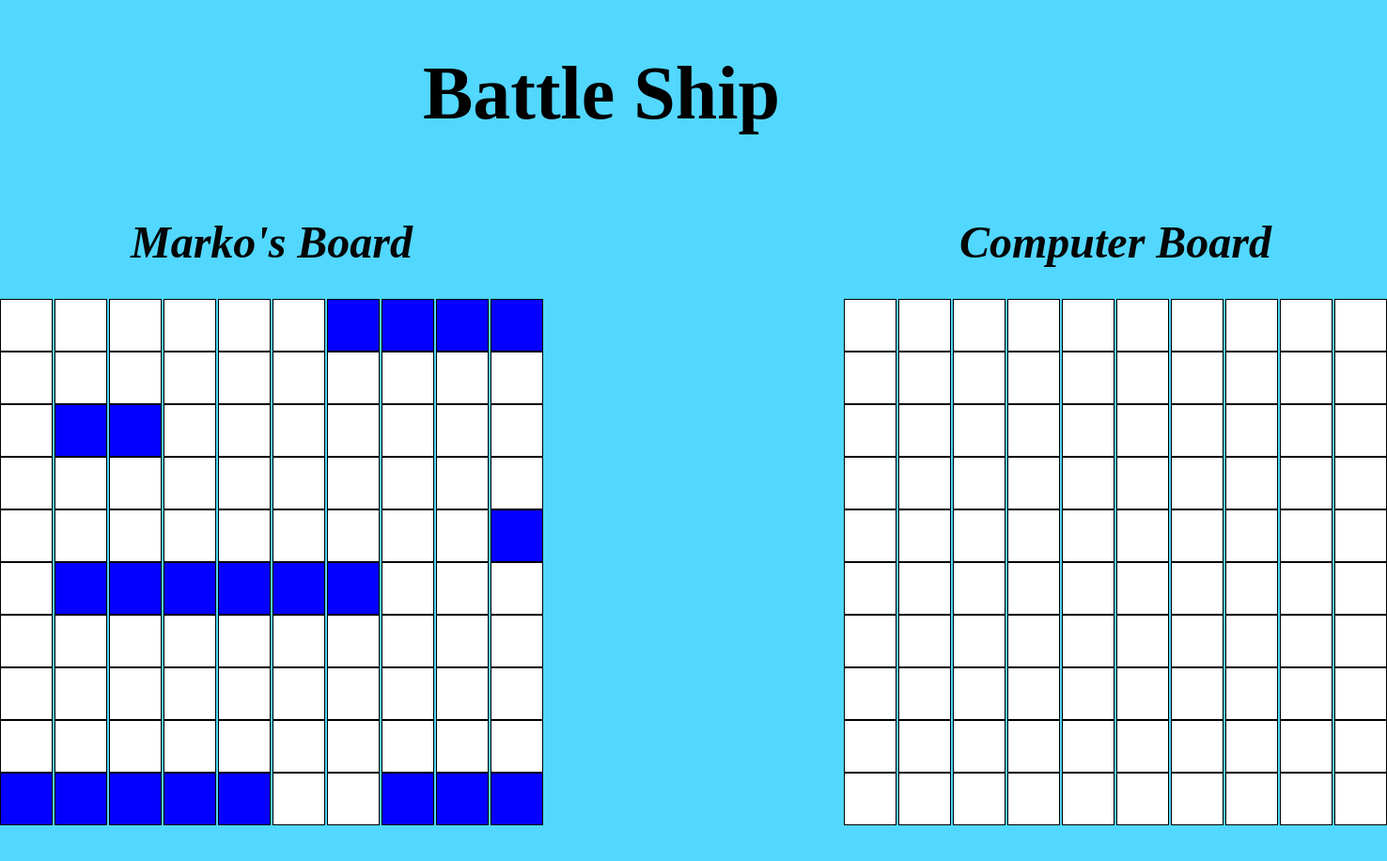
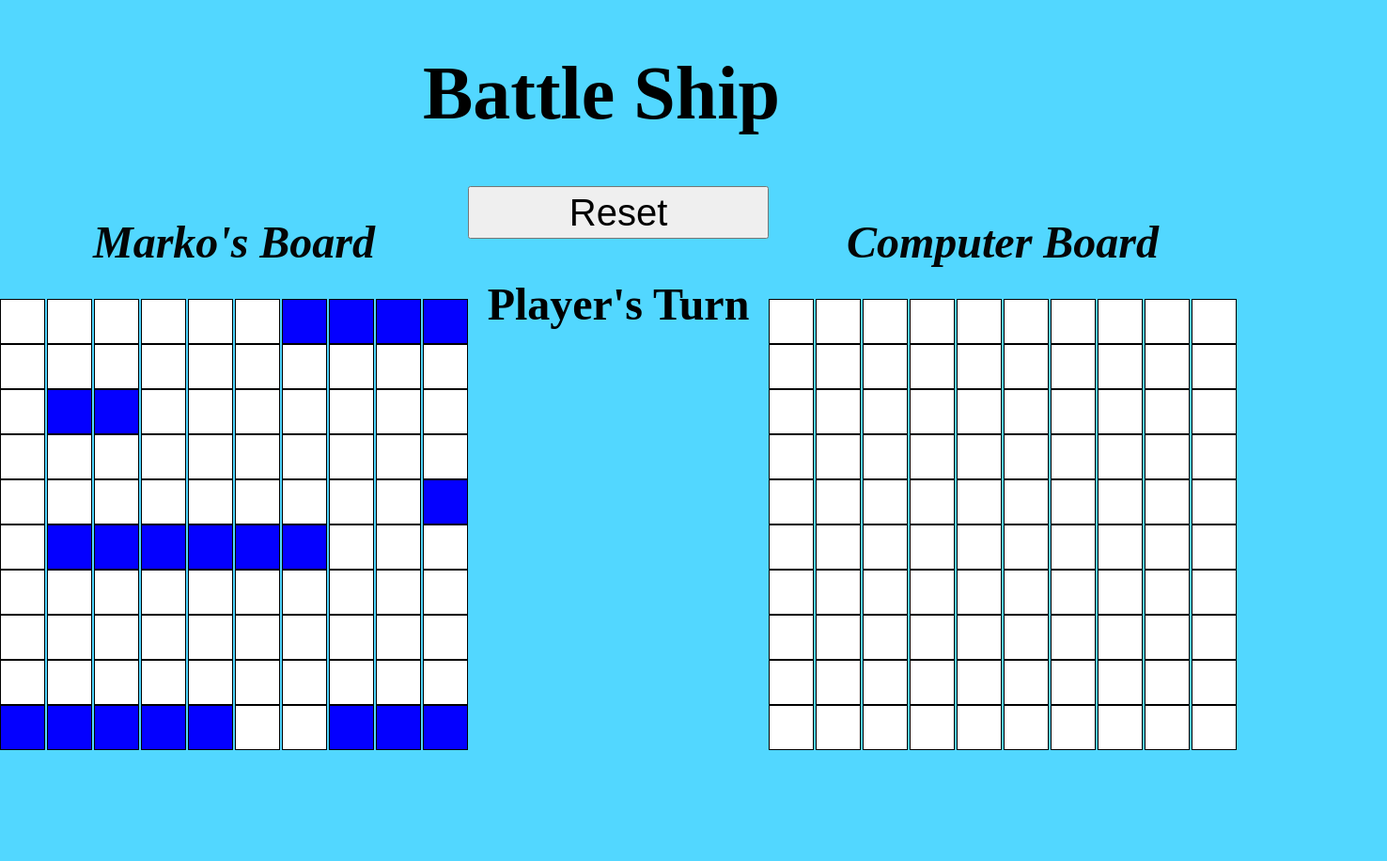
Before and after one commit to MarkoMTP/BattleShip, a website built with webpack: page index.html in a window 1280 px wide. Both pictures are taken after a click on the button "Play Game". Shown: the top 916 px of the page at 94% size, 1476 px wide, since content can reach past the window. Built offline with nearby package versions, Linux system fonts and the light colour scheme.

Commit message:
fixed bug of not showing the game status and reset btn

```diff
--- a/src/interface.js
+++ b/src/interface.js
@@ -1,4 +1,4 @@
-import displayBoard from './displayBoard';
+import displayBoard from './displayBoard.js';
 import randomGame from './randomGame';
 import './styles/interface.css';
 
@@ -55,7 +55,5 @@ export default function displayGame(game) {
 
   container.appendChild(middleDiv);
 
-  // container.appendChild(placeShip);
-
   container.appendChild(compDiv);
 }
--- a/src/styles/interface.css
+++ b/src/styles/interface.css
@@ -22,7 +22,7 @@ body {
 }
 
 .status {
-  color: rgb(11, 8, 8);
+  color: rgb(0, 0, 0);
   font-family: "Times New Roman", Times, serif;
   font-size: 3rem;
   padding: 10px;
@@ -31,7 +31,6 @@ body {
 #container {
   display: flex;
   justify-content: space-around;
-  align-items: center;
 }
 
 .boardPlayer {
@@ -45,8 +44,8 @@ body {
 }
 
 .cell {
-  width: 3.5rem;
-  height: 3.5rem;
+  width: 3rem;
+  height: 3rem;
   border: 1px solid #000;
   box-sizing: border-box; /* Include padding and border in the element's total width and height */
   margin: 0; /* Ensure no default margin */
@@ -61,8 +60,8 @@ body {
 
 .cellHasShip {
   background-color: rgb(4, 0, 255);
-  width: 3.5rem;
-  height: 3.5rem;
+  width: 3rem;
+  height: 3rem;
   border: 1px solid #000;
   box-sizing: border-box; /* Include padding and border in the element's total width and height */
   margin: 0; /* Ensure no default margin */
```
Also changed, not shown: dist/bundle.js.
